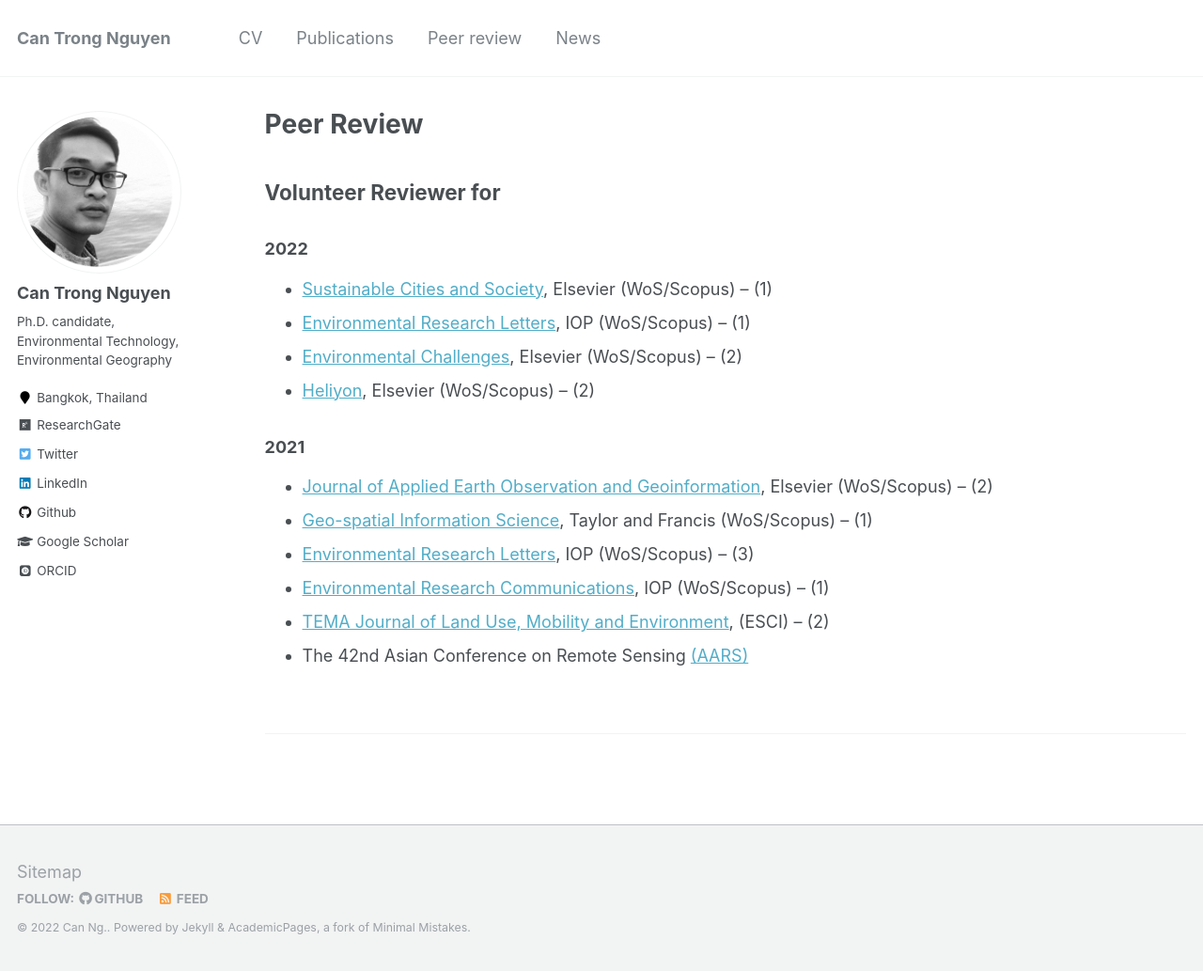
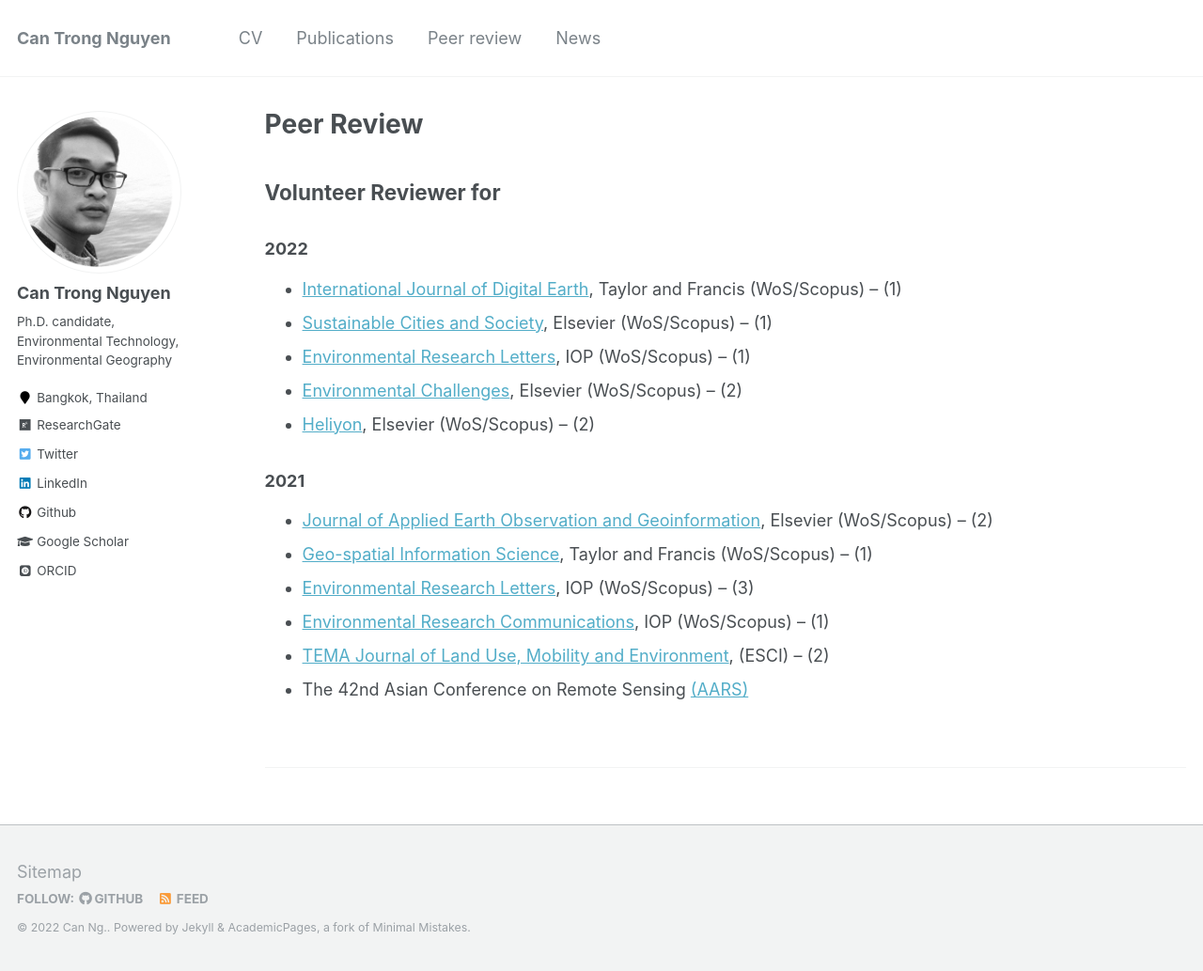
Before and after one commit to canng/oldsite, a Jekyll site: the page built from _pages/review.md, in a window 1280 px wide and 1033 px high. Shown: the whole window at 94% size. Built offline with Jekyll 4.4.1, drawn with Linux system fonts in a browser that asks for light colours; some web fonts are replaced.

Commit message:
update review

```diff
--- a/_pages/review.md
+++ b/_pages/review.md
@@ -10,6 +10,7 @@ author_profile: true
 
 ### 2022
 
+* <a href="https://www.tandfonline.com/journals/tjde20">International Journal of Digital Earth</a>, Taylor and Francis (WoS/Scopus) – (1)
 * <a href="https://www.sciencedirect.com/journal/sustainable-cities-and-society">Sustainable Cities and Society</a>, Elsevier (WoS/Scopus) – (1)
 * <a href="https://iopscience.iop.org/journal/1748-9326">Environmental Research Letters</a>, IOP (WoS/Scopus) – (1)
 * <a href="https://www.journals.elsevier.com/environmental-challenges">Environmental Challenges</a>, Elsevier (WoS/Scopus) – (2)
```
